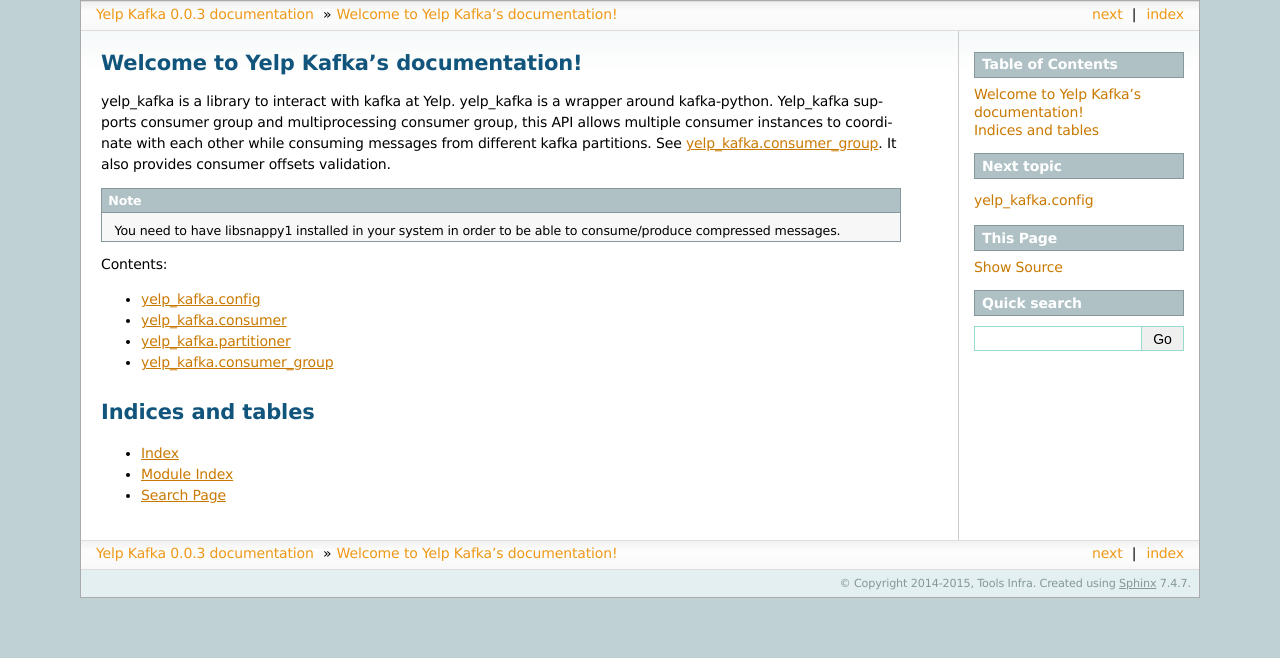
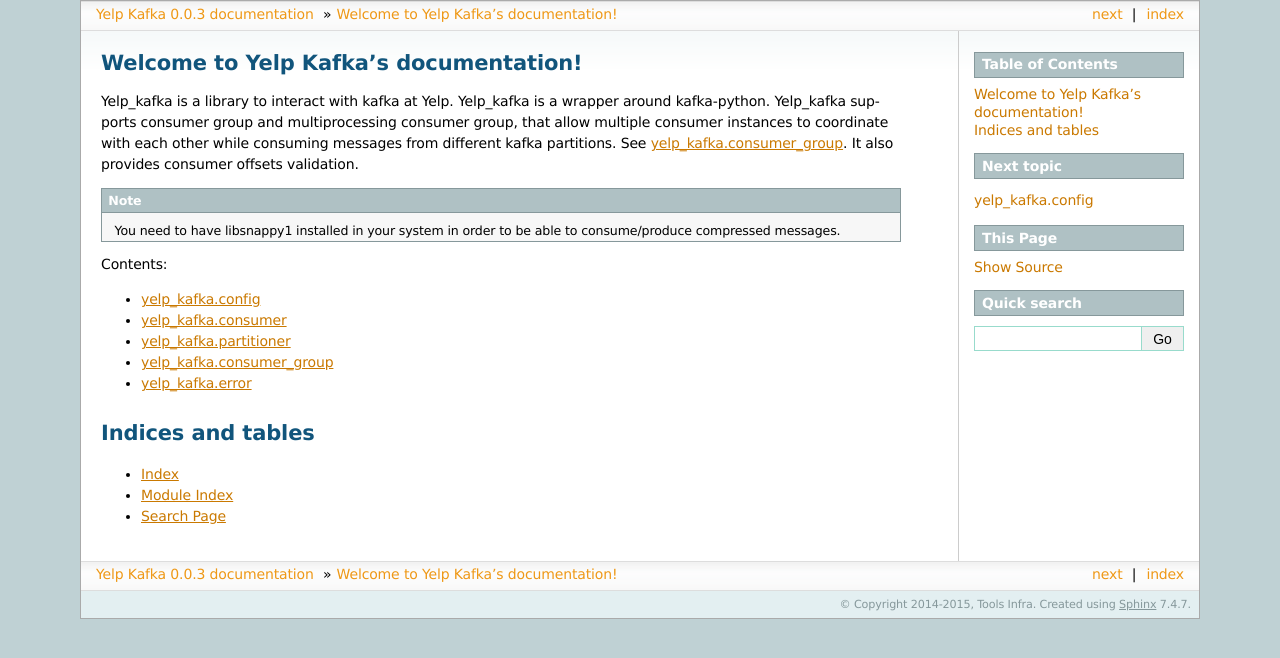
Before and after one commit to Yelp/yelp_kafka, a Sphinx documentation site: the page built from docs/source/index.rst, in a window 1280 px wide. Shown: the top 658 px of the page. Built offline with Sphinx 7.4.7, drawn with Linux system fonts in a browser that asks for light colours.

Commit message:
Add error to docs

```diff
--- a/docs/source/index.rst
+++ b/docs/source/index.rst
@@ -6,8 +6,8 @@
 Welcome to Yelp Kafka's documentation!
 ======================================
 
-yelp_kafka is a library to interact with kafka at Yelp. yelp_kafka is a wrapper around kafka-python.
-Yelp_kafka supports consumer group and multiprocessing consumer group, this API allows multiple consumer instances to coordinate with each other while consuming messages from different kafka partitions. See :ref:`consumer_group`.
+Yelp_kafka is a library to interact with kafka at Yelp. Yelp_kafka is a wrapper around kafka-python.
+Yelp_kafka supports consumer group and multiprocessing consumer group, that allow multiple consumer instances to coordinate with each other while consuming messages from different kafka partitions. See :ref:`consumer_group`.
 It also provides consumer offsets validation.
 
 .. note::
@@ -23,6 +23,7 @@
    consumer
    partitioner
    consumer_group
+   error
 
 
 Indices and tables
```
Also changed, not shown: docs/source/error.rst (added, +7 -0 lines).
